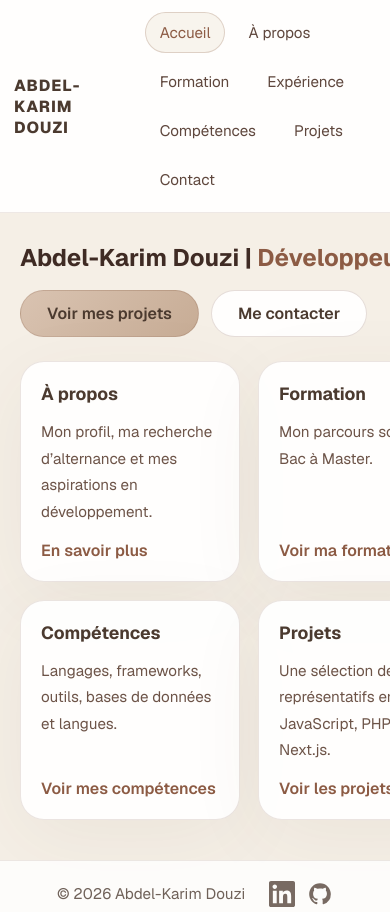
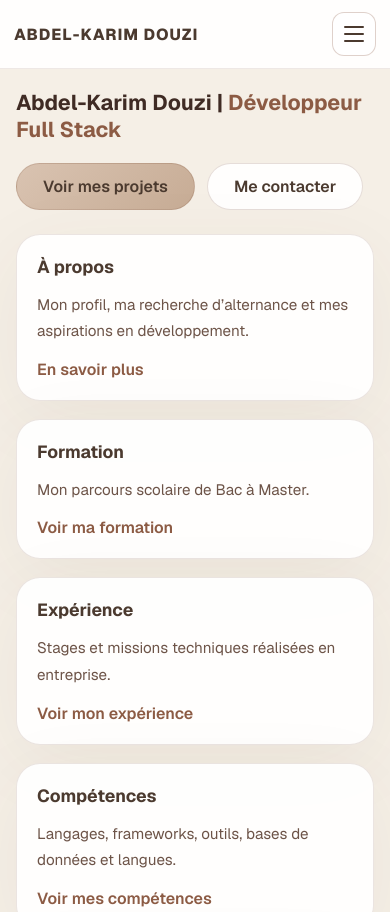
Before and after one commit to Abdeldouzi/Portfolio, a Next.js app: page / in a window 390 px wide. Shown: the top 912 px of the page. Built offline with nearby package versions, Linux system fonts and the light colour scheme.

Commit message:
fix mobile scroll, menu hamburger

```diff
--- a/src/app/globals.css
+++ b/src/app/globals.css
@@ -20,18 +20,19 @@
   }
 }
 
+/* min-height (pas height: 100%) pour que la page puisse dépasser l’écran et scroller sur mobile */
 html {
-  height: 100%;
+  min-height: 100%;
+  overflow-x: hidden;
+  overflow-y: auto;
+  -webkit-overflow-scrolling: touch;
 }
 
-html,
 body {
   max-width: 100vw;
   overflow-x: hidden;
-}
-
-body {
   min-height: 100%;
+  min-height: 100dvh;
   display: flex;
   flex-direction: column;
   color: var(--foreground);
@@ -53,10 +54,17 @@ a {
 }
 
 .app-content {
-  flex: 1;
+  /* 1 0 auto = pied de page en bas si la page est courte, sans bloquer le scroll si le contenu est long (Safari / flex) */
+  flex: 1 0 auto;
   width: min(1000px, 100%);
   margin: 0 auto;
   padding: 32px 20px 40px;
+}
+
+@media (max-width: 768px) {
+  .app-content {
+    padding: 20px 16px 32px;
+  }
 }
 
 @media (prefers-color-scheme: dark) {
--- a/src/app/page.module.css
+++ b/src/app/page.module.css
@@ -13,10 +13,11 @@
 }
 
 .title {
-  font-size: clamp(1.5rem, 4vw, 2.5rem);
-  line-height: 1.05;
+  font-size: clamp(1.35rem, 4vw, 2.5rem);
+  line-height: 1.2;
   color: #3f2b24;
-  white-space: nowrap;
+  word-break: break-word;
+  hyphens: auto;
 }
 
 .accent {
@@ -69,7 +70,8 @@
 .grid {
   margin-top: 10px;
   display: grid;
-  grid-template-columns: repeat(3, minmax(220px, 1fr));
+  /* Une colonne sur mobile : min(100%, 220px) évite 3×220px qui dépassait l’écran */
+  grid-template-columns: repeat(auto-fit, minmax(min(100%, 260px), 1fr));
   gap: 18px;
   align-items: stretch;
 }
@@ -120,4 +122,19 @@
   .wrapper {
     gap: 14px;
   }
+
+  .card {
+    min-height: unset;
+  }
 }
+
+@media (max-width: 640px) {
+  .grid {
+    grid-template-columns: 1fr;
+  }
+
+  .title {
+    font-size: clamp(1.15rem, 5.5vw, 1.65rem);
+    line-height: 1.25;
+  }
+}
--- a/src/components/Header.module.css
+++ b/src/components/Header.module.css
@@ -12,9 +12,69 @@
   margin: 0 auto;
   padding: 14px 20px;
   display: flex;
+  flex-direction: column;
+  align-items: stretch;
+  gap: 0;
+}
+
+.topRow {
+  display: flex;
   align-items: center;
   justify-content: space-between;
   gap: 14px;
+}
+
+.srOnly {
+  position: absolute;
+  width: 1px;
+  height: 1px;
+  padding: 0;
+  margin: -1px;
+  overflow: hidden;
+  clip: rect(0, 0, 0, 0);
+  white-space: nowrap;
+  border: 0;
+}
+
+.menuButton {
+  display: none;
+  flex-shrink: 0;
+  align-items: center;
+  justify-content: center;
+  width: 44px;
+  height: 44px;
+  padding: 0;
+  border: 1px solid rgba(140, 91, 68, 0.28);
+  border-radius: 12px;
+  background: rgba(255, 255, 255, 0.95);
+  color: #4b3a2f;
+  cursor: pointer;
+  transition: background 0.2s ease, border-color 0.2s ease;
+}
+
+.menuButton:hover {
+  background: rgba(250, 244, 238, 0.98);
+  border-color: rgba(140, 91, 68, 0.4);
+}
+
+.menuButton:focus-visible {
+  outline: 2px solid var(--accent);
+  outline-offset: 2px;
+}
+
+.menuIcon {
+  display: flex;
+  flex-direction: column;
+  justify-content: center;
+  gap: 5px;
+  width: 20px;
+}
+
+.menuIcon span {
+  display: block;
+  height: 2px;
+  background: currentColor;
+  border-radius: 1px;
 }
 
 .brand {
@@ -29,6 +89,7 @@
   align-items: center;
   gap: 8px;
   flex-wrap: wrap;
+  padding-top: 14px;
 }
 
 .link {
@@ -54,12 +115,53 @@
   }
 }
 
-@media (max-width: 700px) {
+@media (min-width: 769px) {
+  .inner {
+    flex-direction: row;
+    flex-wrap: wrap;
+    align-items: center;
+    justify-content: space-between;
+    gap: 14px;
+  }
+
+  .topRow {
+    display: contents;
+  }
+
+  .menuButton {
+    display: none !important;
+  }
+
+  .nav {
+    padding-top: 0;
+  }
+}
+
+@media (max-width: 768px) {
   .inner {
     padding: 12px 14px;
   }
 
-  .brand {
-    width: 100%;
+  .menuButton {
+    display: flex;
+  }
+
+  .nav {
+    display: none;
+    flex-direction: column;
+    align-items: stretch;
+    flex-wrap: nowrap;
+    gap: 6px;
+    padding-top: 14px;
+    border-top: 1px solid rgba(115, 74, 54, 0.1);
+    margin-top: 12px;
+  }
+
+  .navOpen {
+    display: flex;
+  }
+
+  .link {
+    text-align: center;
   }
 }
--- a/src/components/Header.tsx
+++ b/src/components/Header.tsx
@@ -2,6 +2,7 @@
 
 import Link from "next/link";
 import { usePathname } from "next/navigation";
+import { useEffect, useState } from "react";
 import styles from "./Header.module.css";
 
 const links = [
@@ -16,14 +17,41 @@ const links = [
 
 export default function Header() {
   const pathname = usePathname();
+  const [menuOpen, setMenuOpen] = useState(false);
+
+  useEffect(() => {
+    setMenuOpen(false);
+  }, [pathname]);
 
   return (
     <header className={styles.header}>
       <div className={styles.inner}>
-        <Link href="/" className={styles.brand}>
-          Abdel-Karim Douzi
-        </Link>
-        <nav className={styles.nav} aria-label="Menu principal">
+        <div className={styles.topRow}>
+          <Link href="/" className={styles.brand}>
+            Abdel-Karim Douzi
+          </Link>
+          <button
+            type="button"
+            className={styles.menuButton}
+            aria-expanded={menuOpen}
+            aria-controls="nav-principal"
+            onClick={() => setMenuOpen((o) => !o)}
+          >
+            <span className={styles.srOnly}>
+              {menuOpen ? "Fermer le menu" : "Ouvrir le menu"}
+            </span>
+            <span className={styles.menuIcon} aria-hidden>
+              <span />
+              <span />
+              <span />
+            </span>
+          </button>
+        </div>
+        <nav
+          id="nav-principal"
+          className={`${styles.nav} ${menuOpen ? styles.navOpen : ""}`}
+          aria-label="Menu principal"
+        >
           {links.map((link) => {
             const isActive = pathname === link.href;
 
@@ -32,6 +60,7 @@ export default function Header() {
                 key={link.href}
                 href={link.href}
                 className={`${styles.link} ${isActive ? styles.active : ""}`}
+                onClick={() => setMenuOpen(false)}
               >
                 {link.label}
               </Link>
```
